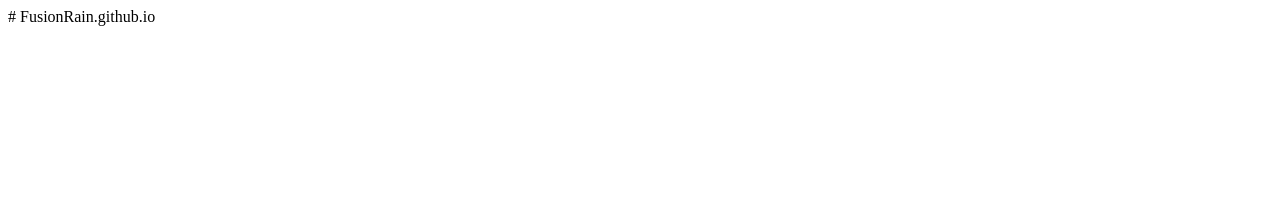
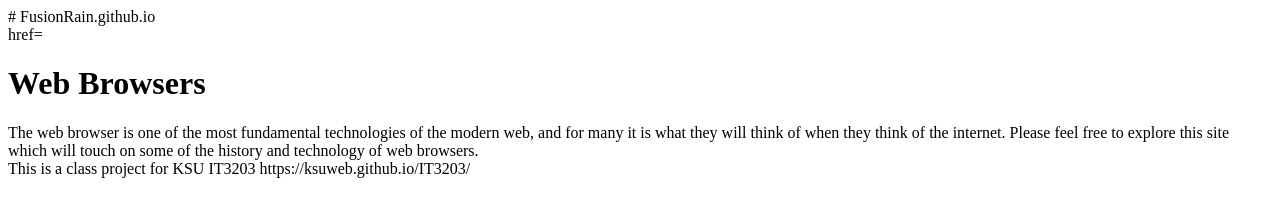
Before and after one commit to FusionRain/FusionRain.github.io, a plain HTML site: page index.html in a window 1280 px wide. Drawn offline with Linux system fonts and the light colour scheme.

Commit message:
Update index.html

```diff
--- a/index.html
+++ b/index.html
@@ -1 +1,21 @@
 # FusionRain.github.io
+<!DOCTYPE html>
+<html lang="en">
+<head>
+    <meta charset="UTF-8">
+    <title>Web Browsers</title>
+</head>
+<nav>
+    <a> href=</a>
+</nav>
+
+<h1> Web Browsers</h1>
+<body>
+The web browser is one of the most fundamental technologies of the modern web, and for many it is what they will think of when they think of the internet.
+Please feel free to explore this site which will touch on some of the history and technology of web browsers.
+</body>
+<footer>This is a class project for KSU IT3203
+https://ksuweb.github.io/IT3203/
+</footer>
+
+</html>
```
